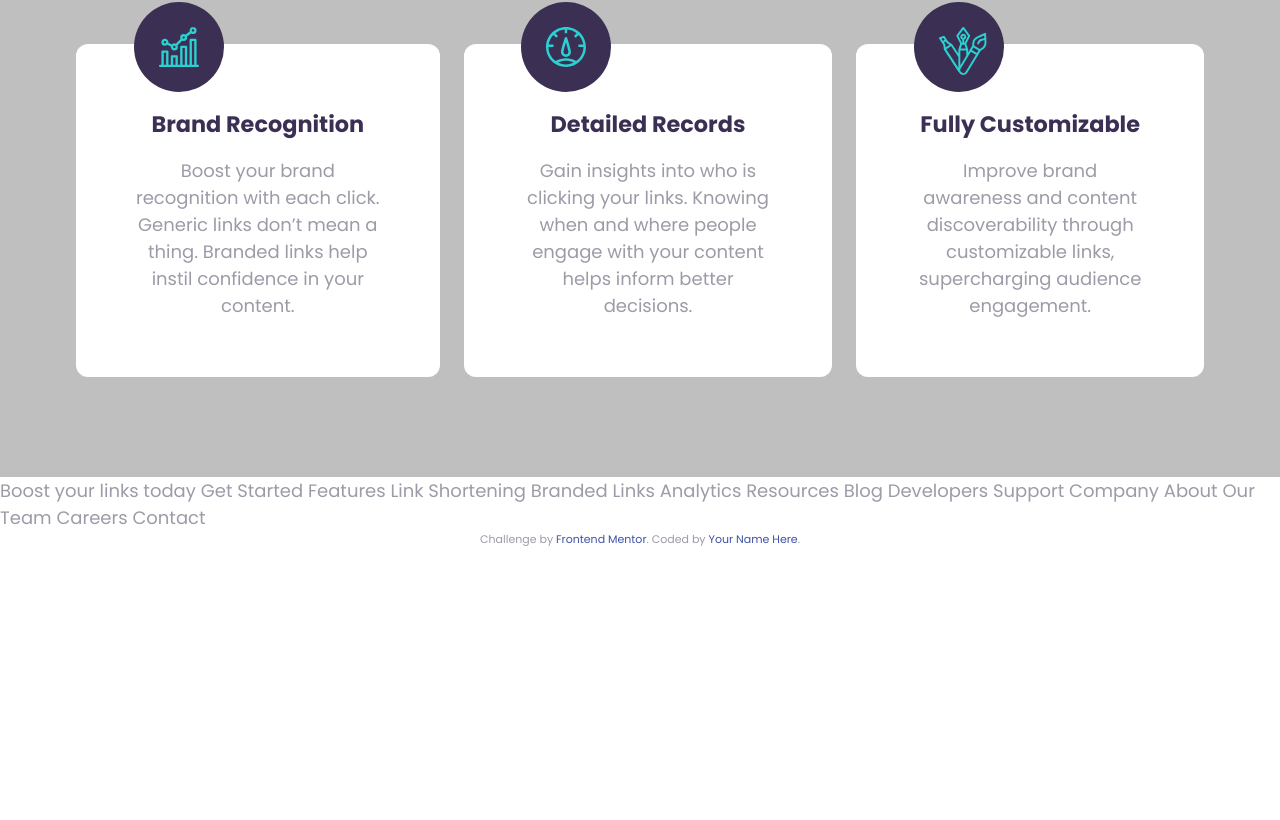
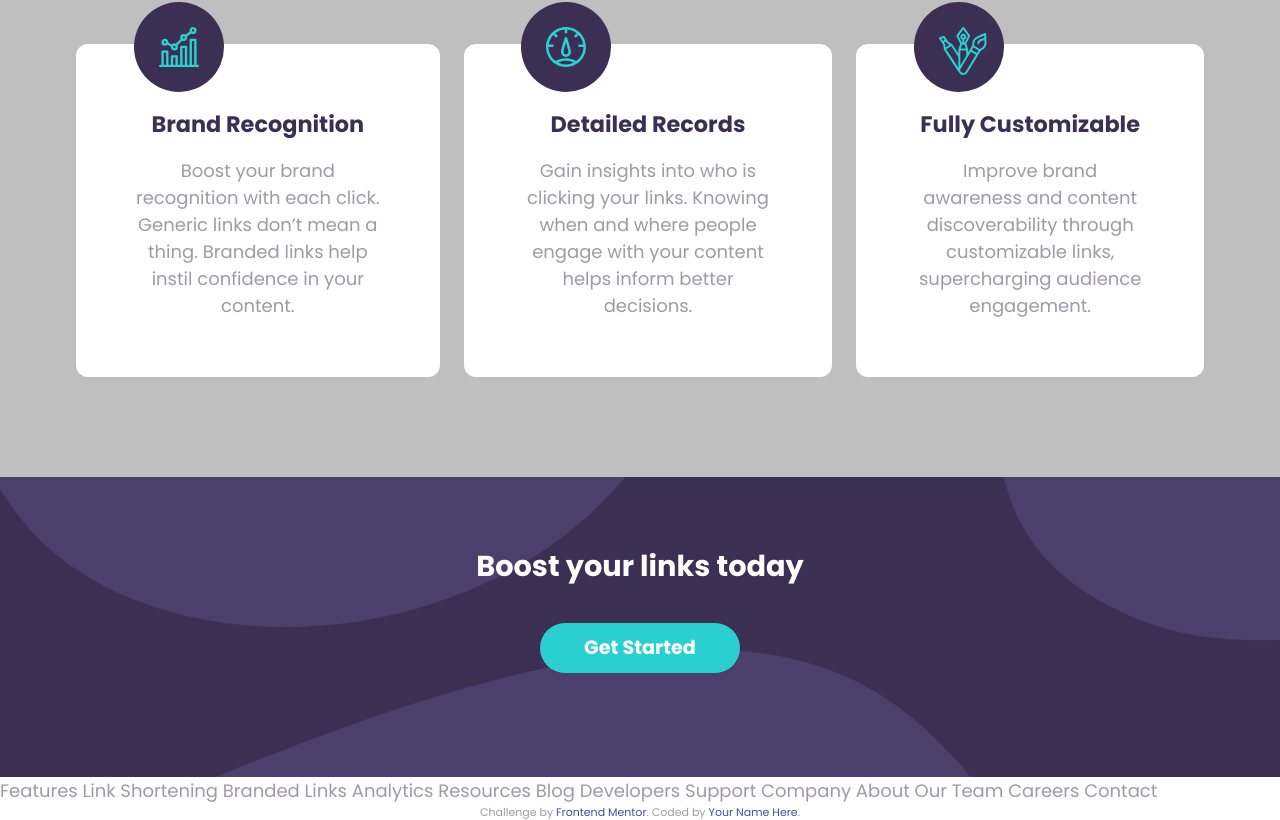
Before and after one commit to cch5ng/url_shortening_api_fe_mentor, a React (Create React App) app: page / in a window 1280 px wide. Shown: the part 921-1741 px from the top of the page. Before the commit the page ends 1468 px from the top, so only its background shows below. Built offline with nearby package versions, Linux system fonts and the light colour scheme.

Commit message:
layout and style for boost section

```diff
--- a/src/App.js
+++ b/src/App.js
@@ -128,7 +128,7 @@ function App() {
 
         <div className="section-container bg-grey">
           <div>
-            <h2>Advanced Statistics</h2>
+            <h2 className="text-violet-dark">Advanced Statistics</h2>
             <div>Track how your links are performing across the web with our advanced statistics dashboard.</div>
           </div>
           <div className="flex flex-col desktop:flex-row desktop:justify-between desktop:mt-8">
@@ -138,6 +138,16 @@ function App() {
           </div>
         </div>
 
+        <div className="section-container bg-violet-dark text-center h-300px flex flex-col
+          justify-center items-center bg-boost-background-mobile desktop:bg-boost-background-desktop bg-no-repeat bg-cover">
+          <div>
+            <h2 className="text-white text-center">Boost your links today</h2>
+            <button className="btn-round">Get Started</button>
+          </div>
+        </div>
+
+
+
       </main>
     <div>
 
@@ -145,9 +155,9 @@ function App() {
 
 
 
-  Boost your links today
 
-  Get Started
+
+
 
   Features
 
--- a/src/index.css
+++ b/src/index.css
@@ -31,7 +31,7 @@
   h2 {
     font-weight: 700;
     font-size: 1.8rem;
-    color: theme('colors.violet.dark');
+    /* color: theme('colors.violet.dark'); */
   }
 
   h3 {
```
